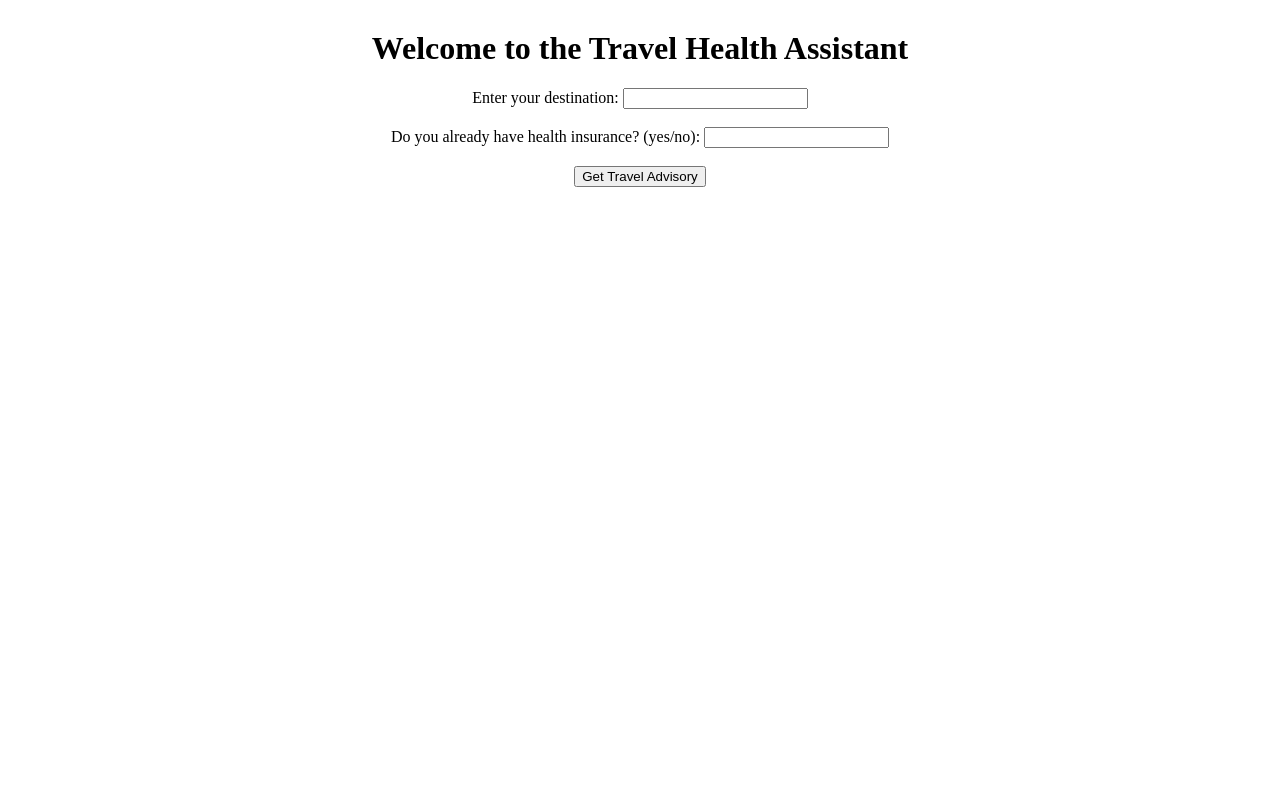
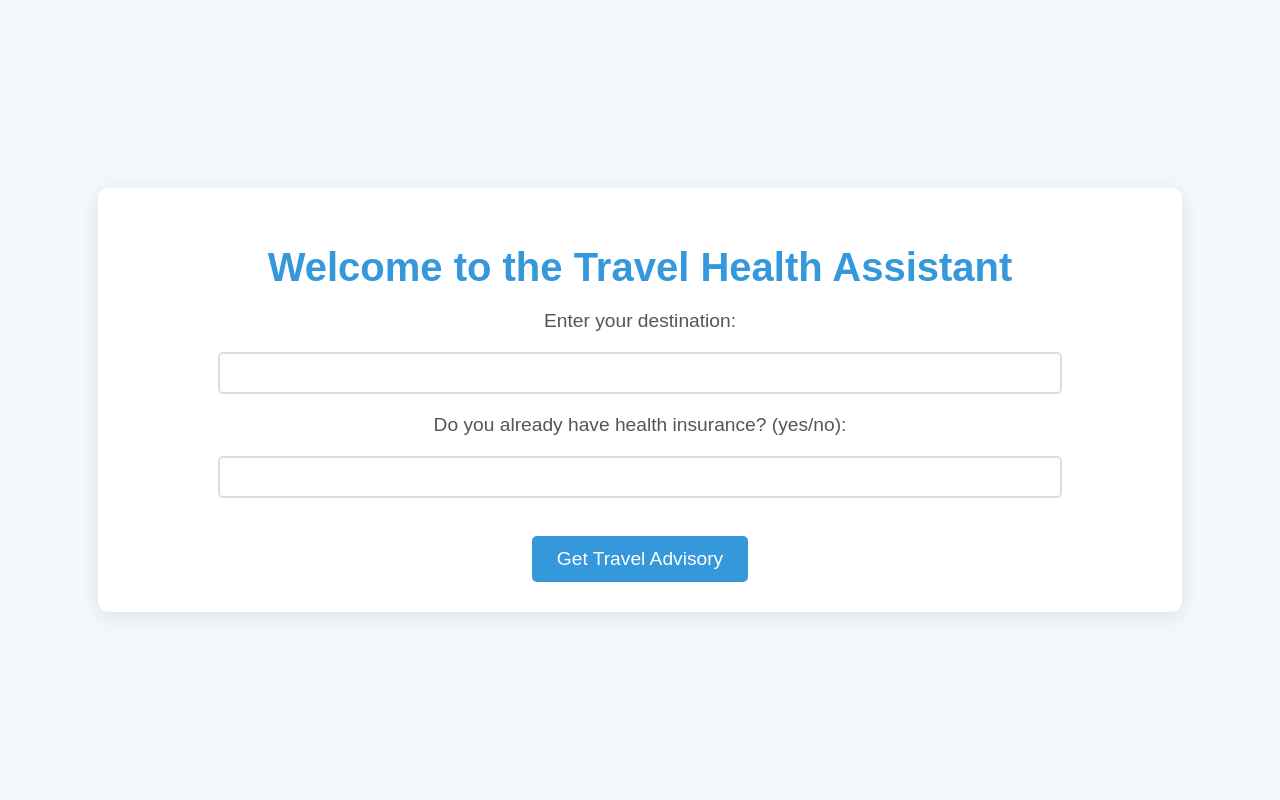
Before and after one commit to Shazid18/Hackathon_MetaMinds, a Flask app: page / in a window 1280 px wide. Run offline with Flask 3, Linux system fonts and the light colour scheme.

Commit message:
Loader Added Updated

```diff
--- a/Health_Bot/templates/index.html
+++ b/Health_Bot/templates/index.html
@@ -5,15 +5,85 @@
     <meta name="viewport" content="width=device-width, initial-scale=1.0">
     <title>Travel Health Assistant</title>
     <style>
-        /* Loader style */
+        /* General styles */
+        body {
+            font-family: 'Arial', sans-serif;
+            background-color: #f4f7fc;
+            margin: 0;
+            padding: 0;
+            display: flex;
+            justify-content: center;
+            align-items: center;
+            height: 100vh;
+            color: #333;
+        }
+
+        /* Container */
+        .container {
+            text-align: center;
+            background-color: white;
+            border-radius: 10px;
+            padding: 30px;
+            box-shadow: 0 4px 20px rgba(0, 0, 0, 0.1);
+            max-width: 80%;
+            width: 100%;
+            margin: 0 20px;
+        }
+
+        /* Header */
+        h1 {
+            font-size: 2.5em;
+            color: #3498db;
+            margin-bottom: 20px;
+        }
+
+        /* Form styles */
+        label {
+            font-size: 1.2em;
+            margin-bottom: 10px;
+            display: block;
+            color: #555;
+        }
+
+        input[type="text"] {
+            width: 80%;
+            padding: 10px;
+            margin: 10px 0 20px 0;
+            border: 2px solid #ddd;
+            border-radius: 5px;
+            font-size: 1em;
+            transition: border-color 0.3s ease;
+        }
+
+        input[type="text"]:focus {
+            border-color: #3498db;
+            outline: none;
+        }
+
+        input[type="submit"] {
+            background-color: #3498db;
+            color: white;
+            font-size: 1.2em;
+            padding: 12px 25px;
+            border: none;
+            border-radius: 5px;
+            cursor: pointer;
+            transition: background-color 0.3s ease;
+        }
+
+        input[type="submit"]:hover {
+            background-color: #2980b9;
+        }
+
+        /* Loader styles */
         #loader {
             display: none;
             position: absolute;
             top: 50%;
             left: 50%;
             transform: translate(-50%, -50%);
-            border: 16px solid #f3f3f3; /* Light grey */
-            border-top: 16px solid #3498db; /* Blue */
+            border: 16px solid #f3f3f3;
+            border-top: 16px solid #3498db;
             border-radius: 50%;
             width: 120px;
             height: 120px;
@@ -26,10 +96,42 @@
             100% { transform: rotate(360deg); }
         }
 
-        /* Page content */
-        .container {
-            text-align: center;
+        /* Final report section */
+        h2 {
+            font-size: 2em;
+            color: #2980b9;
             margin-top: 30px;
+        }
+
+        pre {
+            background-color: #f1f1f1;
+            padding: 15px;
+            border-radius: 5px;
+            font-size: 1em;
+            text-align: left;
+            max-height: 400px;
+            overflow-y: auto;
+            color: #333;
+        }
+
+        /* Responsive Design */
+        @media (max-width: 600px) {
+            .container {
+                padding: 20px;
+            }
+
+            h1 {
+                font-size: 2em;
+            }
+
+            input[type="text"] {
+                width: 90%;
+            }
+
+            input[type="submit"] {
+                width: 100%;
+                padding: 12px;
+            }
         }
     </style>
 </head>
@@ -41,7 +143,7 @@
         <form id="advisory-form" method="POST" action="/get_travel_advisory">
             <label for="location">Enter your destination:</label>
             <input type="text" id="location" name="location" required>
-            <br><br>
+            <br>
 
             <label for="has_insurance">Do you already have health insurance? (yes/no):</label>
             <input type="text" id="has_insurance" name="has_insurance" required>
@@ -56,7 +158,6 @@
         <!-- Results Section -->
         {% if final_report %}
             <h2>Travel Health Assistant Report for {{ location }}</h2>
-            <!-- <h4>Travel Health Assistant Report:</h4> -->
             <pre>{{ final_report }}</pre>
         {% endif %}
     </div>
```
Also changed, not shown: Health_Bot/reports/travel_advisory_dhaka_20250122_170449.md (added, +2 -0 lines), Health_Bot/reports/travel_advisory_dhaka_20250122_170753.md (added, +68 -0 lines), Health_Bot/reports/travel_advisory_dhaka_20250122_172228.md (added, +57 -0 lines).
